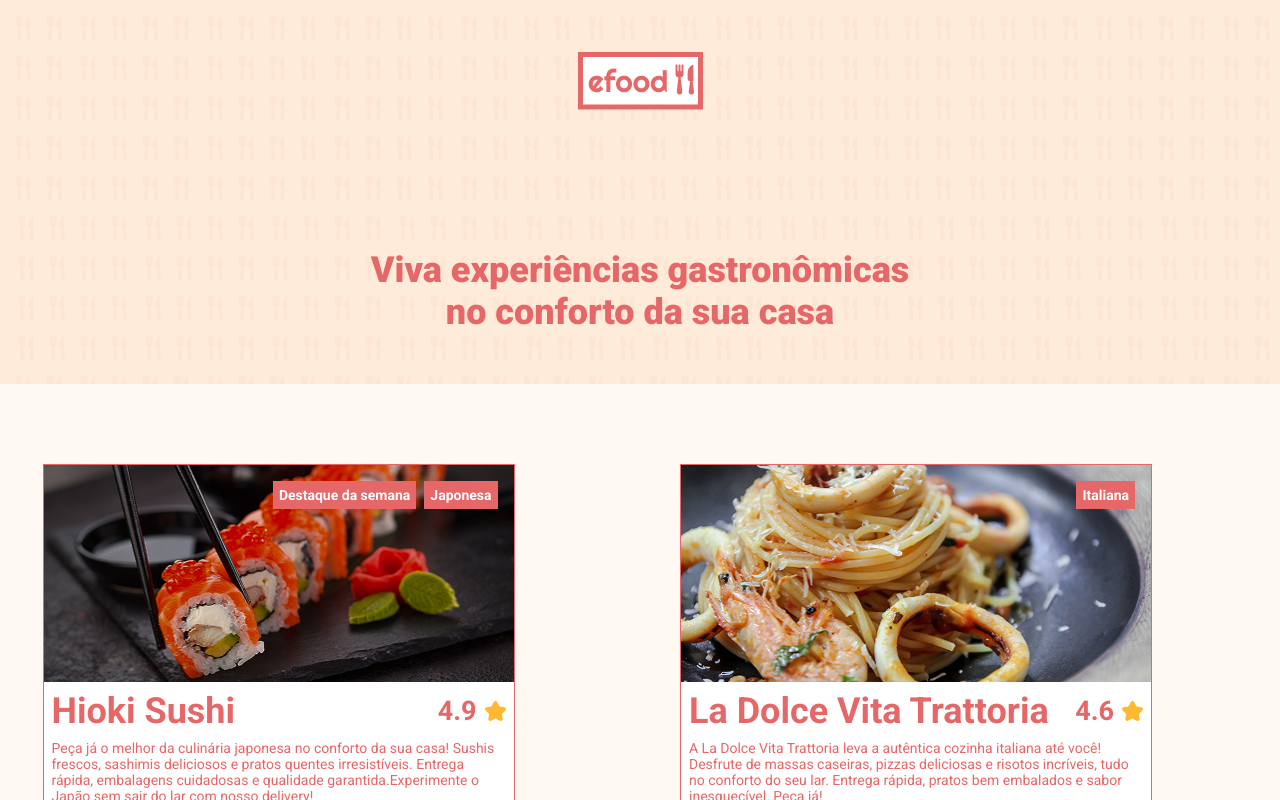
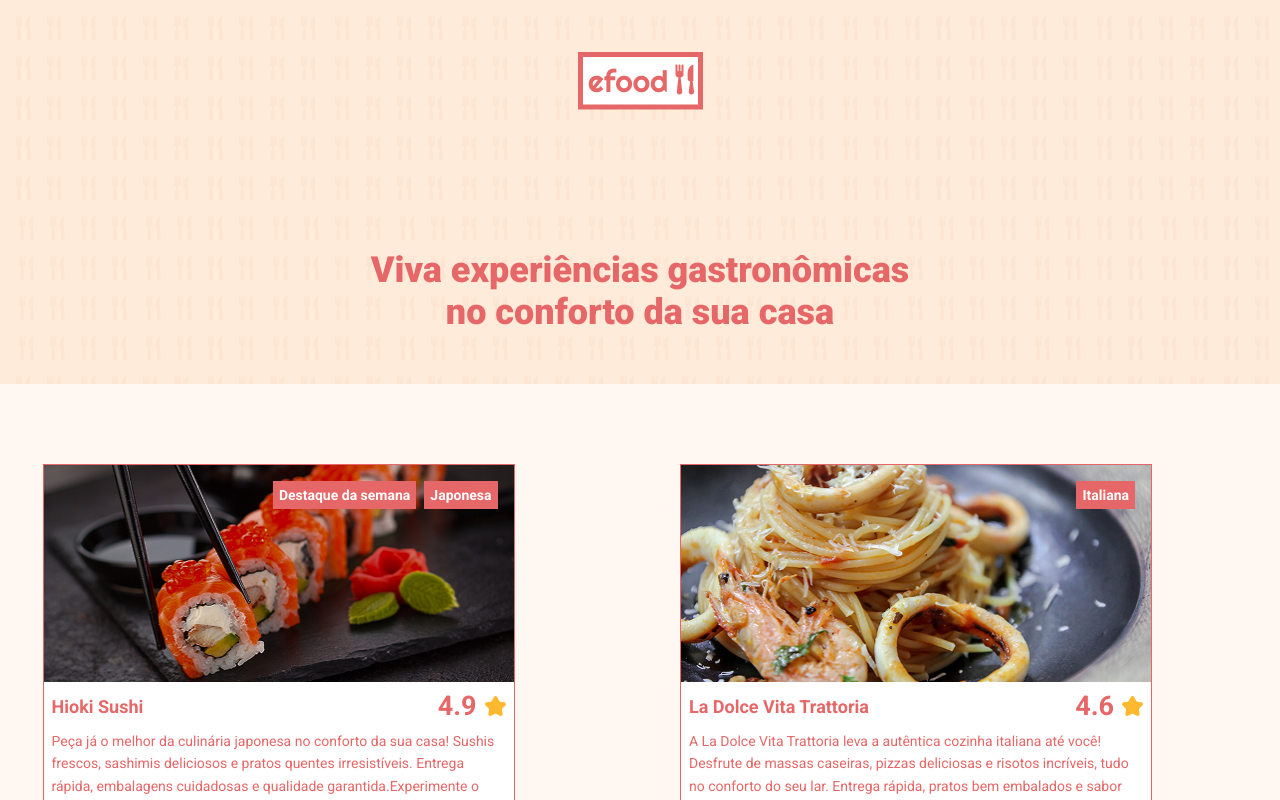
Before and after one commit to ablacs/efood, a React (Vite) app: page / in a window 1280 px wide. Shown: the top 800 px of the page. Built offline with nearby package versions, Linux system fonts and the light colour scheme.

Commit message:
fonte da página home

```diff
--- a/src/components/Restaurants/styles.ts
+++ b/src/components/Restaurants/styles.ts
@@ -28,6 +28,10 @@ export const CardTitle = styled.div`
   align-items: center;
   justify-content: space-between;
   padding: 8px;
+  h1 {
+    font-size: 18px;
+    font-weight: 700;
+  }
 `;
 export const Nota = styled.div`
   display: flex;
@@ -38,6 +42,7 @@ export const CardDescription = styled.p`
   font-size: 14px;
   font-weight: 400;
   margin-bottom: 16px;
+  line-height: 1.6;
 `;
 export const Button = styled.div`
   display: flex;
```
